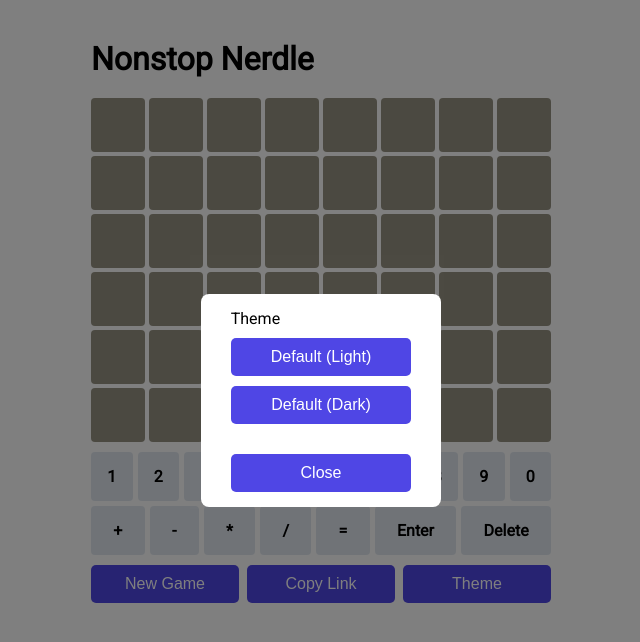
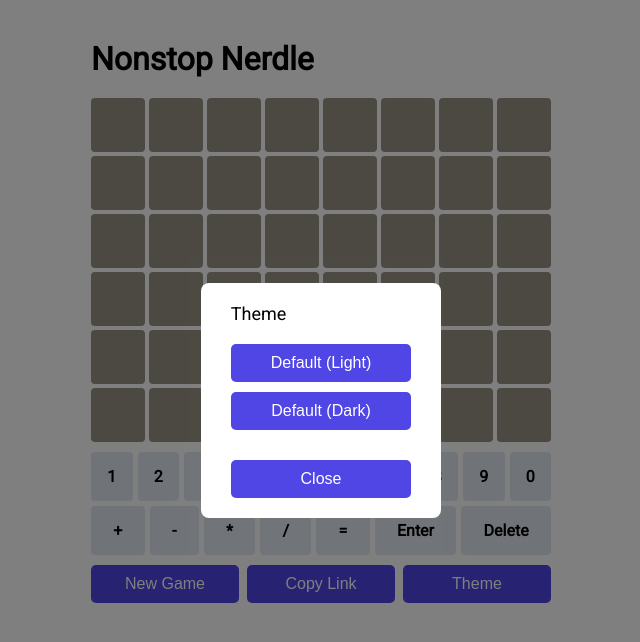
Before and after one commit to bh-392/nonstop-nerdle, a React (Create React App) app: page / in a window 1280 px wide. Both pictures are taken after a click on the button "Theme". Shown: the top 642 px of the page, without its empty margins (319-959 px from the left). Built offline with nearby package versions, Linux system fonts and the light colour scheme.

Commit message:
Update styles

```diff
--- a/src/components/ThemeModal.js
+++ b/src/components/ThemeModal.js
@@ -21,7 +21,7 @@ const Modal = ({ setCurrentTheme, setIsThemeModalOpen }) => {
   return (
     <div className={styles.overlay} onClick={handleCloseModalByClickingOverlay}>
       <div className={styles.container}>
-        <p>Theme</p>
+        <p className={styles.title}>Theme</p>
         {THEME_OPTIONS.map((theme) => (
           <Button
             key={theme}
--- a/src/components/ThemeModal.module.css
+++ b/src/components/ThemeModal.module.css
@@ -16,5 +16,10 @@
   display: flex;
   flex-direction: column;
   gap: 10px;
-  padding: 15px 30px;
+  padding: 20px 30px;
 }
+
+.title {
+  margin-bottom: 10px;
+  font-size: large;
+}
```
